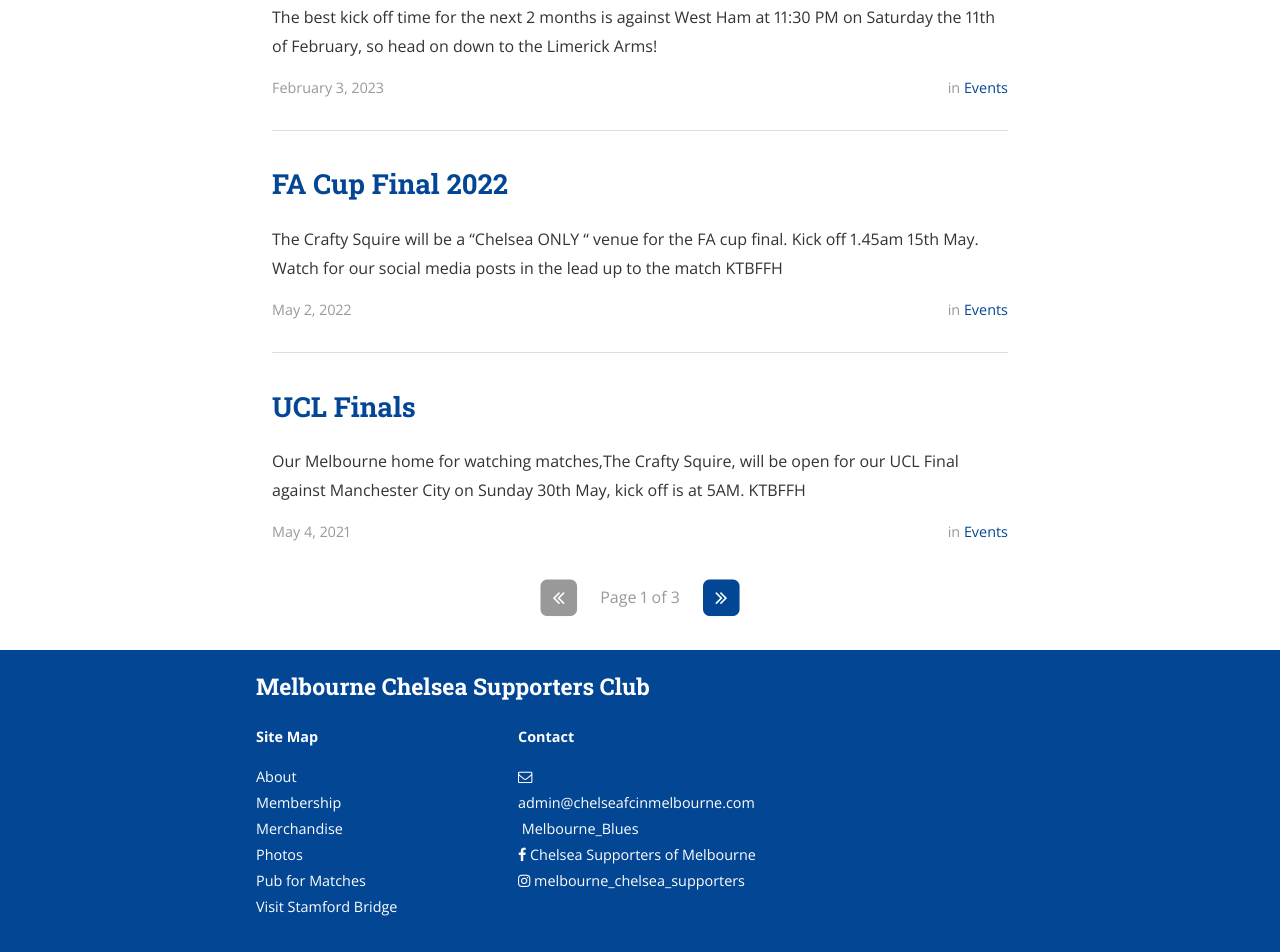
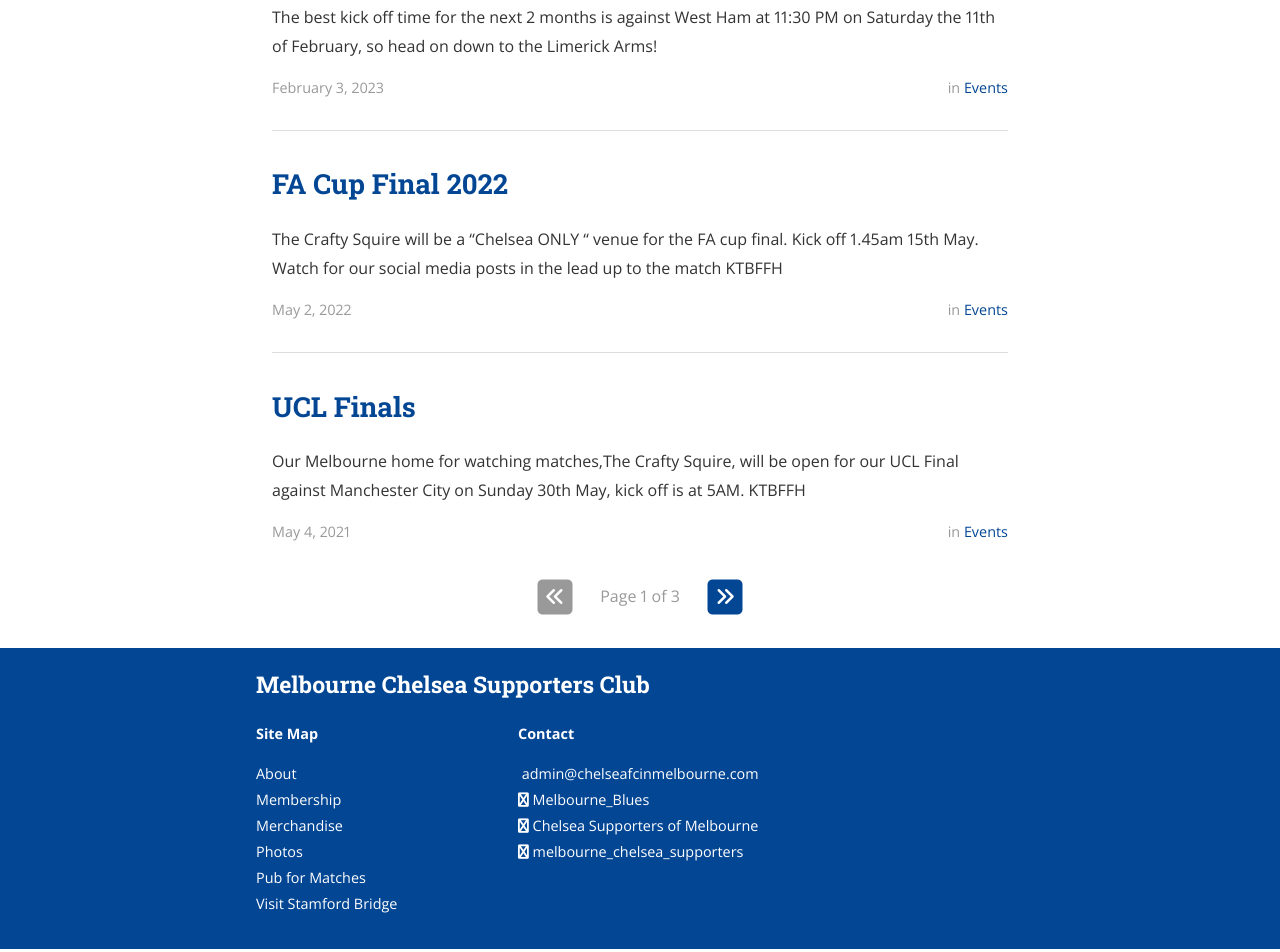
Before and after one commit to Foxh0und/MCSC, a Jekyll site: the page built from index.html, in a window 1280 px wide. Shown: the part 1141-2093 px from the top of the page. Built offline with Jekyll 4.4.1, drawn with Linux system fonts in a browser that asks for light colours; nearby versions of some CDN libraries; the list of posts is cut into pages by our own code.

Commit message:
Update head.html

```diff
--- a/_includes/head.html
+++ b/_includes/head.html
@@ -12,7 +12,7 @@
   {% endif %}
 
   <!-- External libraries -->
-  <link rel="stylesheet" href="//maxcdn.bootstrapcdn.com/font-awesome/4.6.3/css/font-awesome.min.css">
+  <link rel="stylesheet" href="//cdnjs.cloudflare.com/ajax/libs/font-awesome/6.6.0/css/all.min.css">
   <link rel="stylesheet" href="//cdnjs.cloudflare.com/ajax/libs/highlight.js/9.9.0/styles/{{ site.highlightjs_theme }}.min.css">
   <link rel="stylesheet" href="//cdnjs.cloudflare.com/ajax/libs/lightbox2/2.7.1/css/lightbox.css">
 
```
